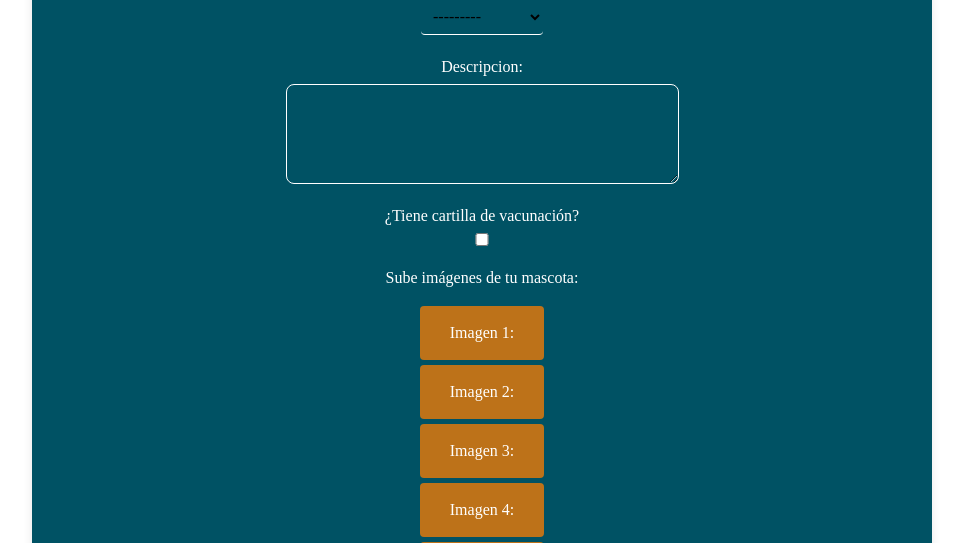
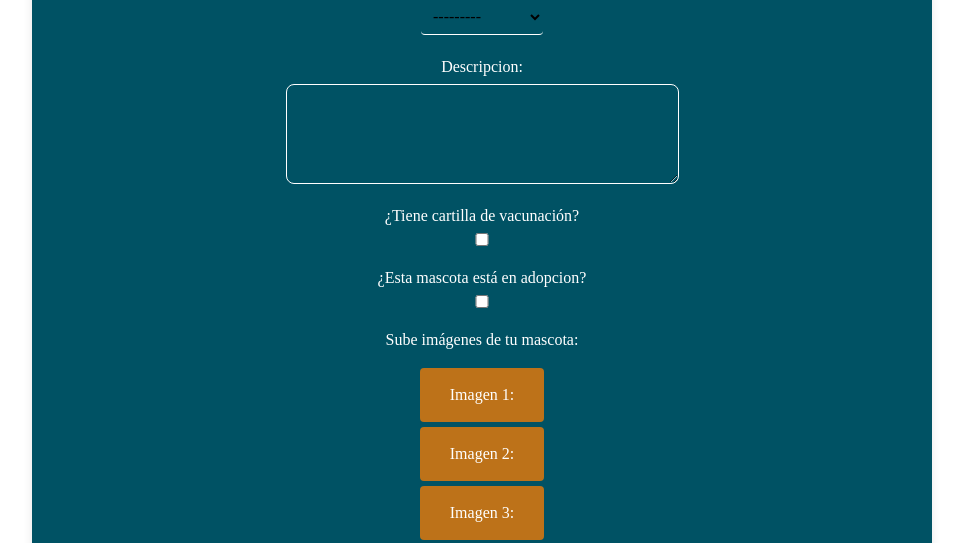
Before and after one commit to B4ZU27/Dogeaway_ingSoft, a Django app: page /mascotas/registro/ in a window 1280 px wide. Shown: the part 760-1303 px from the top of the page, without its empty margins (158-1121 px from the left). Run offline with Django 4.2, Linux system fonts and the light colour scheme; a user stored in the database is signed in.

Commit message:
Prototipo de Adopción

```diff
--- a/main_app/forms.py
+++ b/main_app/forms.py
@@ -58,9 +58,10 @@ class VerificacionForm(forms.ModelForm):
 class MascotaForm(forms.ModelForm):
     class Meta:
         model = Mascota
-        fields = ['nombre','edad', 'peso', 'sexo', 'tamaño', 'descripcion', 'raza', 'tiene_cartilla']
+        fields = ['nombre','edad', 'peso', 'sexo', 'tamaño', 'descripcion', 'raza', 'tiene_cartilla', 'adopcion']
         labels = {
             'tiene_cartilla': '¿Tiene cartilla de vacunación?',
+            'adopcion': '¿Esta mascota está en adopcion?',
             'nombre': 'Nombre',
             'edad': 'Edad',
             'peso':'Peso en Kg'
--- a/main_app/templates/registroMascota.html
+++ b/main_app/templates/registroMascota.html
@@ -68,6 +68,13 @@
                 {{ mascota_form.tiene_cartilla.errors }}
             </div>
         </div>
+        <div class="input-container">
+            {{ mascota_form.adopcion.label_tag }}
+            {{ mascota_form.adopcion }}
+            <div style="color: red">
+                {{ mascota_form.adopcion.errors }}
+            </div>
+        </div>
 
         {# Formulario para imágenes de mascota #}
         <div class="file-upload-container">
--- a/main_app/urls.py
+++ b/main_app/urls.py
@@ -50,6 +50,11 @@ urlpatterns = [
     path('MATCH/', views.match_view, name='Match'),
     path('MATCH/like_mascota/', views.like_mascota, name='like_mascota'),
 
+        #Adoptar
+    path('ADOPTAR/', views.adopcion_view, name='adopcion_view'),
+    path('ADOPTAR/adoptar_mascota/', views.adoptar_mascota, name='adoptar_mascota'),
+
+
         #Logout
     path('logout/', LogoutView.as_view(), name='logout'),
 ]
--- a/main_app/views.py
+++ b/main_app/views.py
@@ -310,6 +310,55 @@ def like_mascota(request):
 
         return JsonResponse(response_data)
 
+#-----ADOPCION-----*
+@login_required
+def adopcion_view(request):
+    mascota_seleccionada_id = request.session.get('mascota_seleccionada_id')
+
+    if mascota_seleccionada_id:
+        mascota_seleccionada = get_object_or_404(Mascota, id=mascota_seleccionada_id)
+
+        # Filtra las mascotas para adopción excluyendo las del mismo dueño
+        mascotas_adopcion = Mascota.objects.filter(adopcion=True).exclude(dueño=request.user)
+        longitud_lista = len(mascotas_adopcion)
+        imagenes_mascotas_adopcion = ImagenMascota.objects.filter(mascota__in=mascotas_adopcion)
+
+        for mascota in mascotas_adopcion:
+            print('{- '+mascota.nombre+'|'+mascota.sexo+'>'+str(mascota.id))
+    else:
+        mascota_seleccionada = None
+        return redirect('/')  # Redirige a la página de inicio si no obtiene el objeto
+
+    return render(request, 'adopcion.html', {
+        'title': "Adopción",
+        'mascota_selec': mascota_seleccionada,
+        'mascotas_adopcion': mascotas_adopcion,
+        'longitud_lista': longitud_lista,
+        'imagenes_mascotas_adopcion': imagenes_mascotas_adopcion})
+#---LIKES ADOPCION---*
+def adoptar_mascota(request):
+    if request.method == 'POST' and request.headers.get('X-Requested-With') == 'XMLHttpRequest':
+        mascota_id = request.POST.get('mascota_id')
+        mascota_seleccionada_id = request.session.get('mascota_seleccionada_id')
+
+        if mascota_seleccionada_id:
+            mascota_seleccionada = get_object_or_404(Mascota, id=mascota_seleccionada_id)
+            mascota_adopcion = get_object_or_404(Mascota, id=mascota_id)
+
+            # Verificar si ya se dio like a la mascota de adopción
+            if mascota_seleccionada.liked_by.filter(id=mascota_id).exists():
+                response_data = {'status': 'like_added_already', 'message': 'Ya has dado like a esta mascota de adopción'}
+            else:
+                # Agregar like y crear el match de adopción
+                mascota_seleccionada.liked_by.add(mascota_adopcion)
+                nuevo_match = Match.objects.create(mascota1=mascota_seleccionada, mascota2=mascota_adopcion)
+                # Asignar el valor adopcion=True después de crear la instancia
+                nuevo_match.adopcion = True
+                nuevo_match.save()
+                response_data = {'status': 'like_added', 'message': 'Has dado like a esta mascota de adopción'}
+
+        return JsonResponse(response_data)
+
 #-----DETALLE USUARIO-----*
 class VerInformacionUsuario(LoginRequiredMixin, DetailView):
     model = Usuario
```
Also changed, not shown: main_app/templates/adopcion.html (added, +158 -0 lines), db.sqlite3, media/mascota_imagenes/Jules1.jpeg (added), media/mascota_imagenes/Jules2.jpeg (added), media/mascota_imagenes/Jules3.jpg (added).
